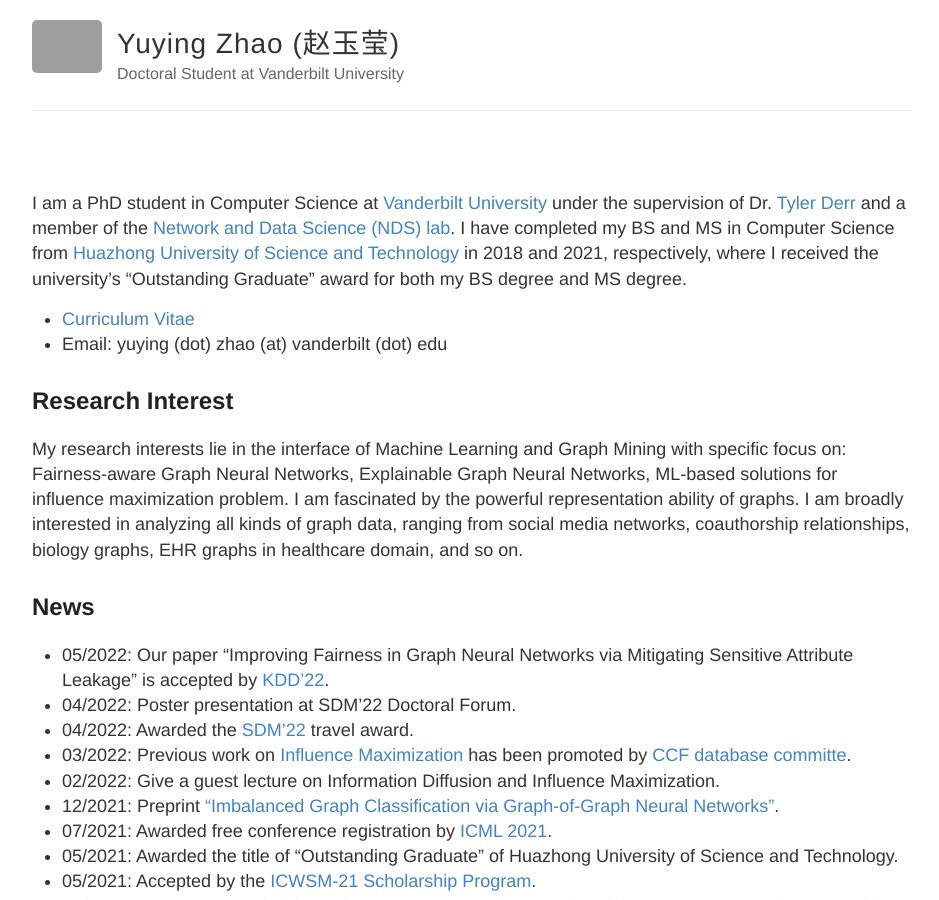
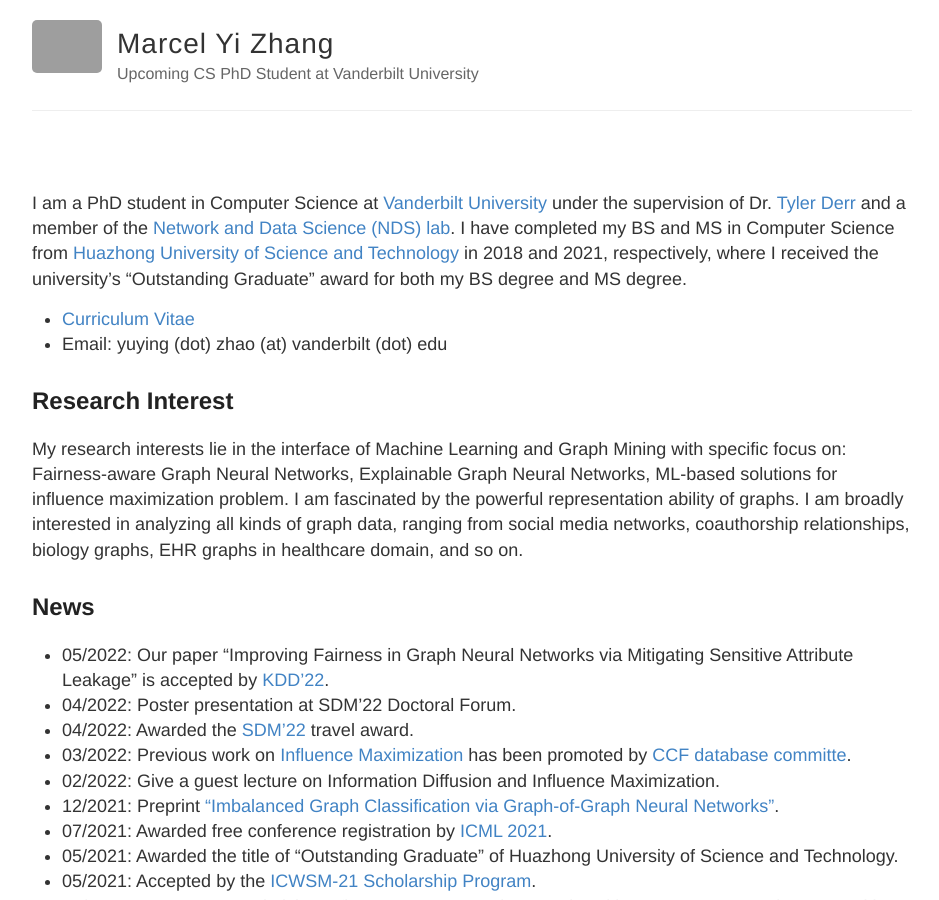
Before and after one commit to YiZhan2854/YiZhan2854.github.io, a Jekyll site: the page built from index.md, in a window 1280 px wide and 900 px high. Shown: the whole window, without its empty margins (168-1107 px from the left). Built offline with Jekyll 4.4.1, drawn with Linux system fonts in a browser that asks for light colours; grey boxes are pictures that could not be loaded.

Commit message:
Update _config.yml

```diff
--- a/_config.yml
+++ b/_config.yml
@@ -3,13 +3,13 @@
 #
 
 # Name of your site (displayed in the header)
-name: Yuying Zhao (赵玉莹)
+name: Marcel Yi Zhang
 
 # Short bio or description (displayed in the header)
-description: Doctoral Student at Vanderbilt University
+description: Upcoming CS PhD Student at Vanderbilt University
 
 # URL of your avatar or profile pic (you could use your GitHub profile pic)
-avatar: https://yuyingzhao.github.io/images/portrait_photo.jpg
+avatar: https://Marcel.github.io/images/IMG_0280%202.jpg
 
 #
 # Flags below are optional
@@ -18,12 +18,12 @@ avatar: https://yuyingzhao.github.io/images/portrait_photo.jpg
 # Includes an icon in the footer for each username you enter
 footer-links:
   dribbble:
-  email: yuying.zhao@vanderbilt.edu
+  email: yi.zhang@vanderbilt.edu
   facebook:
   flickr:
-  github: YuyingZhao
+  github: YiZhan2854
   instagram:
-  linkedin: yy-zhao
+  linkedin:
   pinterest:
   rss: # just type anything here for a working RSS icon
   twitter:
```
